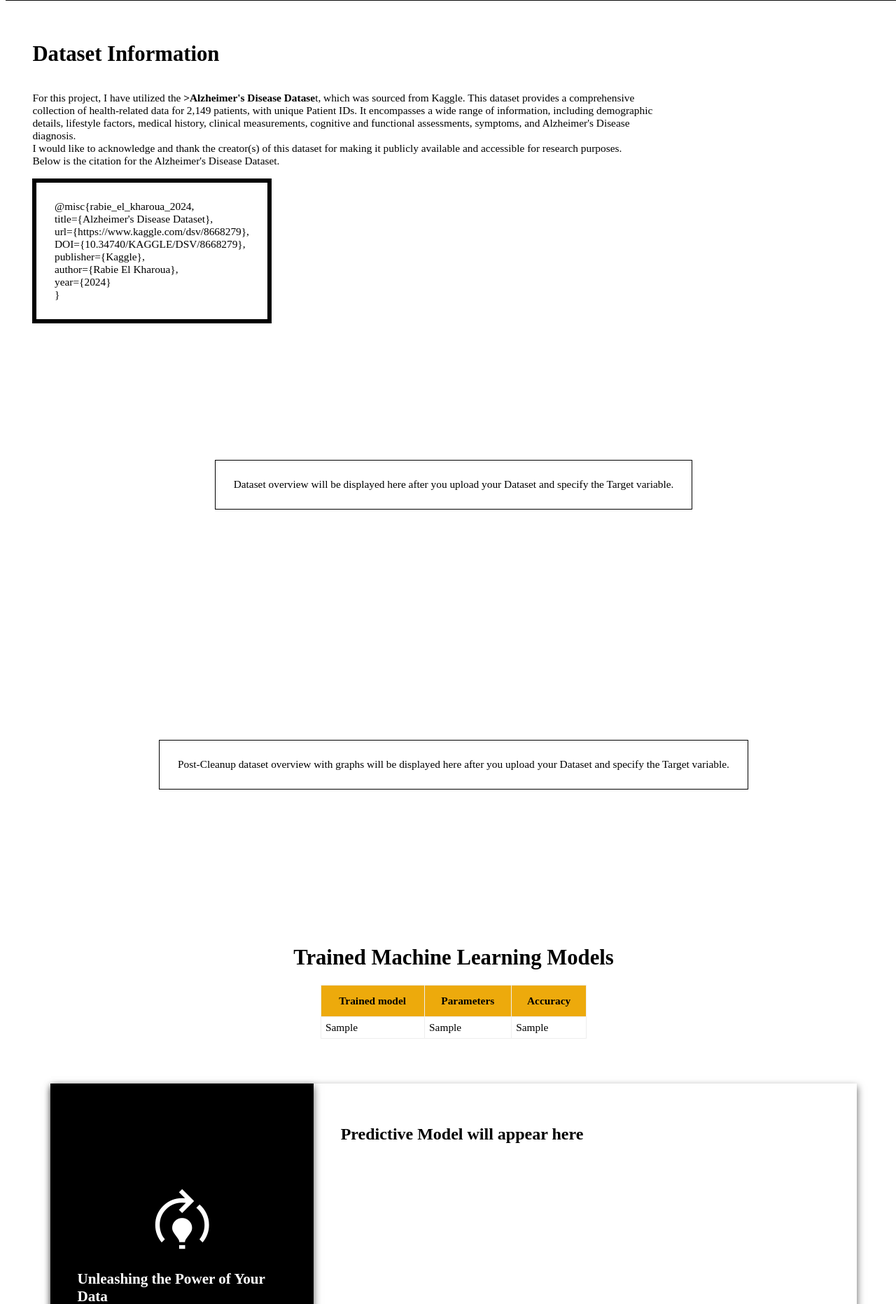
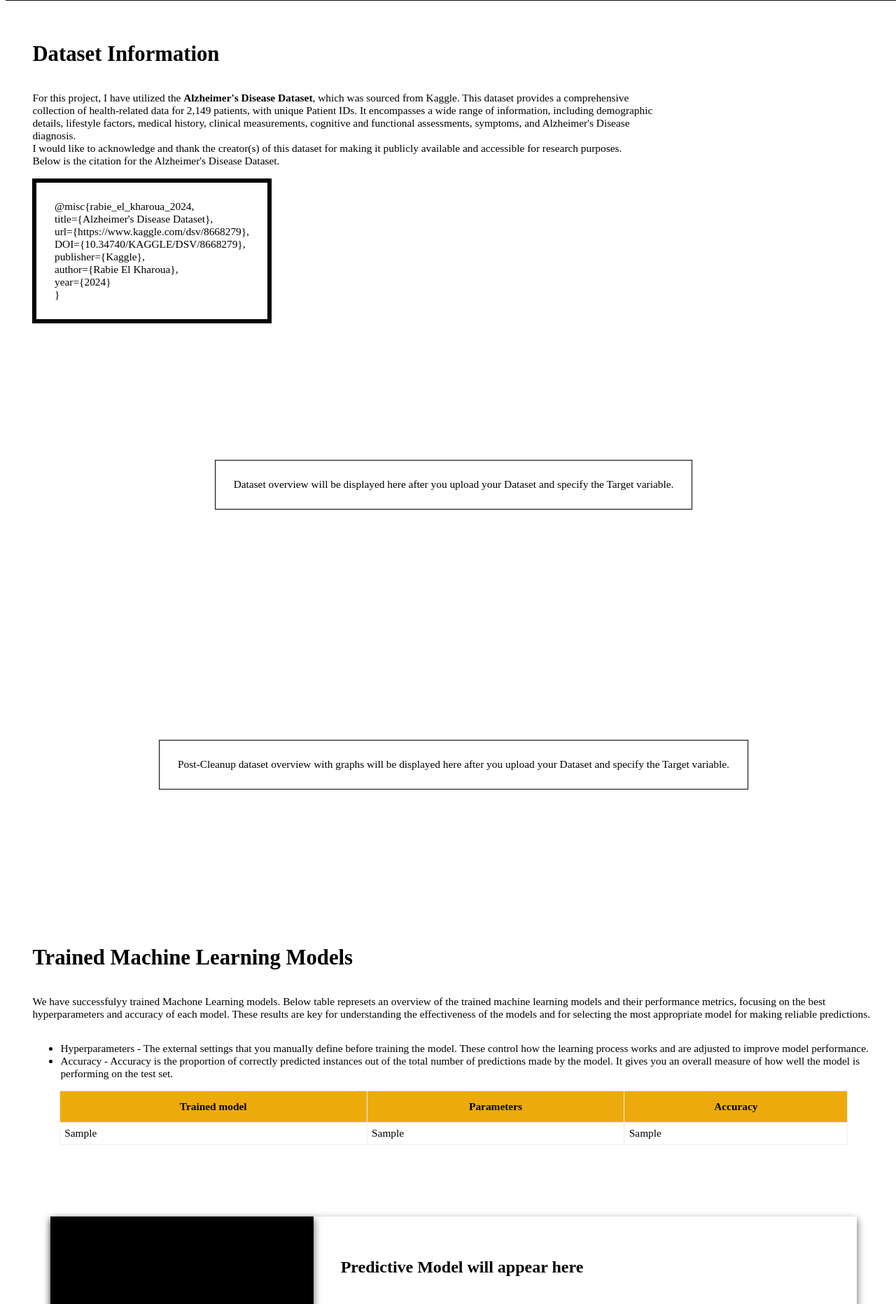
Before and after one commit to ByteBelle-21/DataGenisys, a Django app: template dataScience/datagenisys/templates/datagenisys/home_page.html in a window 1280 px wide. Shown: the part 1349-3212 px from the top of the page at 70% size. Run offline with Django 5.2, Linux system fonts and the light colour scheme; the template is opened without the code that fills it: most values are stand-ins (such as "Sample title", 1, 10 or a date in 2020).

Commit message:
Added overview about the trained models

```diff
--- a/dataScience/datagenisys/static/datagenisys/css/home_page.css
+++ b/dataScience/datagenisys/static/datagenisys/css/home_page.css
@@ -484,12 +484,14 @@ td,tr{
 }
 
 
-.trained_models{
+#trained_models{
     display: flex;
     flex-direction: column;
+    justify-content: flex-start !important;
+    width: 100%;
     left: 0%;
     font-size: 1.2vw;
-    padding-left: 6vw !important;
-    padding-top: 3vw !important;
-    padding-right: 6vw !important;
+    padding: 3vw !important;
+
+    box-sizing: border-box;
 }
--- a/dataScience/datagenisys/templates/datagenisys/home_page.html
+++ b/dataScience/datagenisys/templates/datagenisys/home_page.html
@@ -18,7 +18,7 @@
             <a class="links" href="#dataset-information"> Dataset information</a>
             <a class="links" href="#overview-container"> Dataset Overview </a>
             <a class="links" href="#post-cleanup-overview" > Graphs </a>
-            <a class="links" href="#model-container" > Predictive Model</a>
+            <a class="links" href="#trained_models" > Predictive Model</a>
         </div>
         <div class ="home-container">
             <div class="title-container">
@@ -76,7 +76,7 @@
         <div id="dataset-information">
             <H1>Dataset Information</H1>
             <p style="width:70%">
-                For this project, I have utilized the <strong>>Alzheimer's Disease Datase</strong>t,
+                For this project, I have utilized the <strong>Alzheimer's Disease Dataset</strong>,
                 which was sourced from Kaggle. This dataset provides a comprehensive collection
                 of health-related data for 2,149 patients, with unique Patient IDs. It encompasses a wide
                 range of information, including demographic details, lifestyle factors, medical history,
@@ -226,8 +226,29 @@
                 {% endif %}
             </div>
         </div>
-        <div class="trained_models">
+        <div id="trained_models">
             <H1>Trained Machine Learning Models</H1>
+            <p>
+                We have successfulyy trained Machone Learning models. Below table
+                represets an overview of the trained machine learning models and
+                their performance metrics, focusing on the best hyperparameters and
+                accuracy of each model. These results are key for understanding the
+                effectiveness of the models and for selecting the most appropriate
+                model for making reliable predictions.
+            </p>
+            <ul>
+                <li> Hyperparameters - The external settings that you manually define
+                    before training the model. These control how the learning
+                    process works and are adjusted to improve model performance.
+                </li>
+                <li>
+                    Accuracy - Accuracy is the proportion of correctly predicted
+                    instances out of the total number of predictions made by the model.
+                    It gives you an overall measure of how well the model is
+                    performing on the test set.
+                </li>
+
+            </ul>
             <table border="1">
                 <thead>
                     <tr>
```
